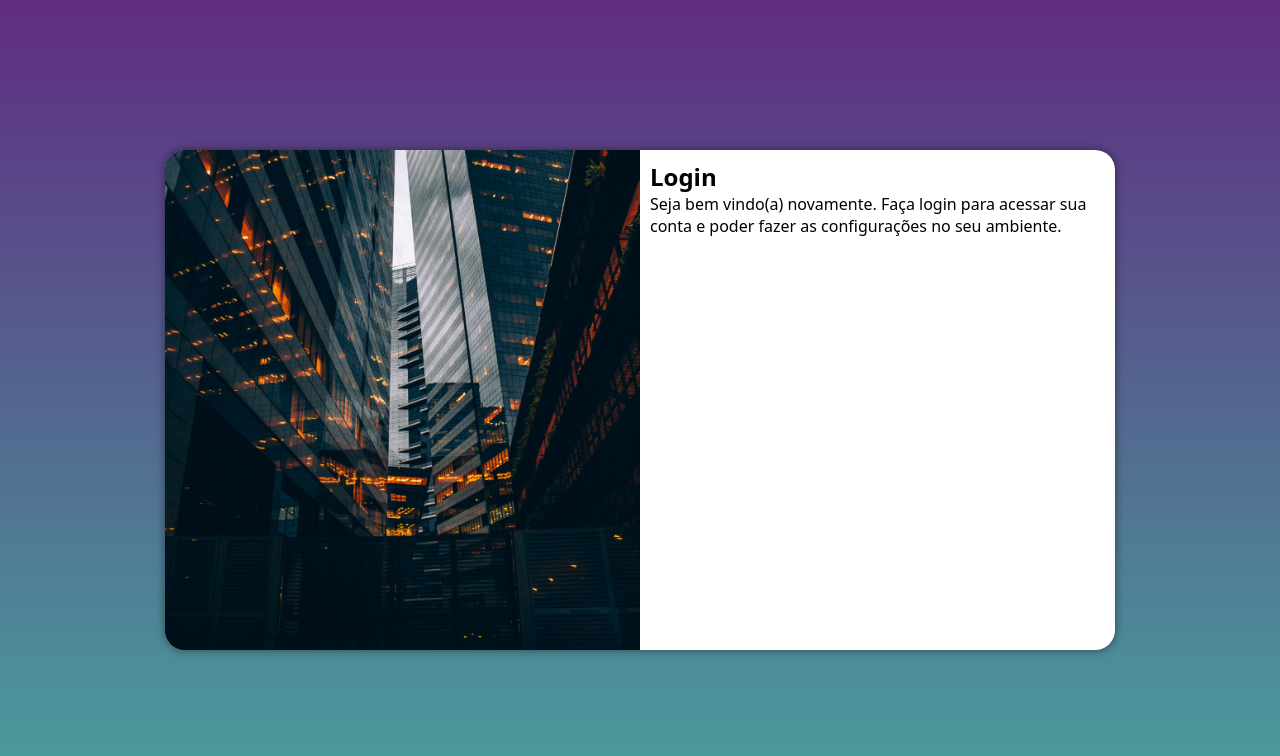
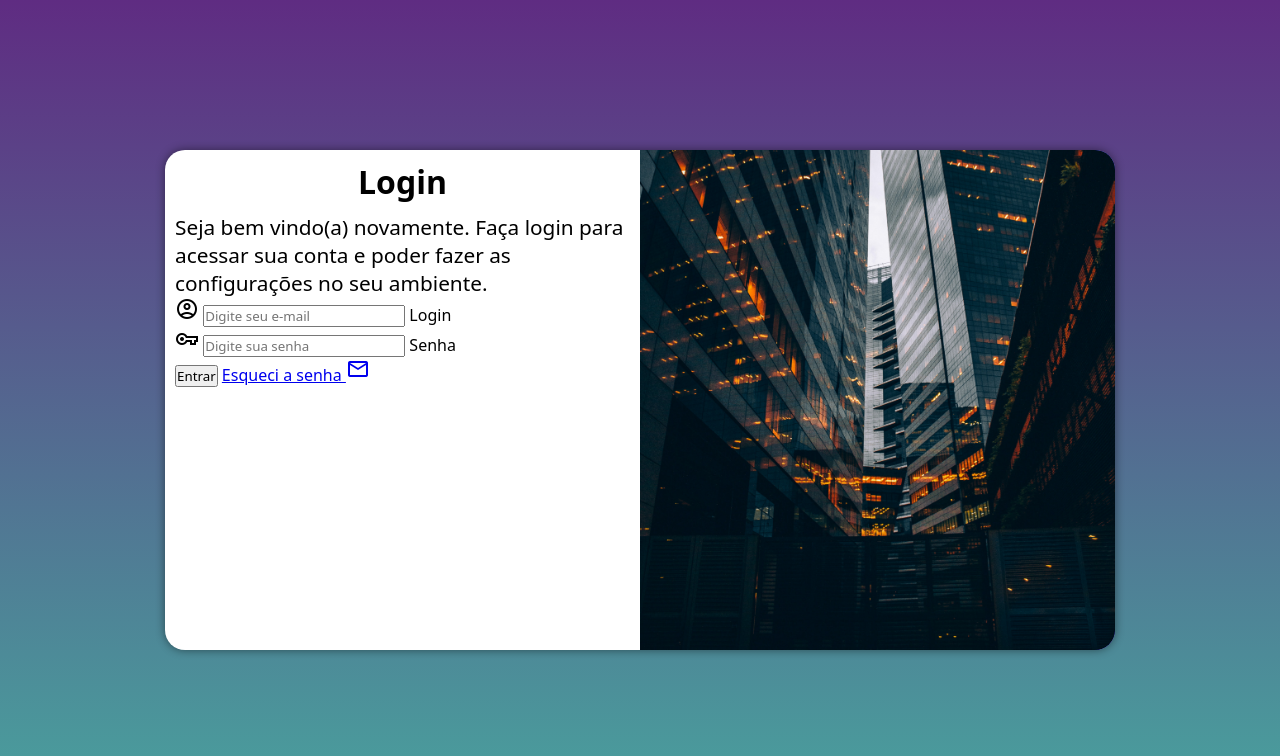
Before and after one commit to joaoviktorcardoso/projeto-login, a plain HTML site: page index.html in a window 1280 px wide. Drawn offline with nearby package versions, Linux system fonts and the light colour scheme.

Commit message:
adicionei o formulario

```diff
--- a/estilos/media-query.css
+++ b/estilos/media-query.css
@@ -37,13 +37,21 @@
 
 
     section#login > div#imagem {
-        float: left;
+        float: right;
         width: 50%;
         height: 100%;
     }
 
     section#login > div#formulario {
-        float: right;
+        float: left;
         width: 50%;
     }
+
+    div#formulario > h1 {
+        font-size: 2em;
+    }
+
+    div#formulario > p {
+        font-size: 1.3em;
+    }
 }
--- a/estilos/style.css
+++ b/estilos/style.css
@@ -56,5 +56,13 @@ section#login > div#imagem {
 section#login > div#formulario {
     padding: 10px;
     display: block;
+}
 
+div#formulario > h1 {
+    text-align: center;
+    margin-bottom: 10px
 }
+
+div#formulario > p {
+    font-size: 0.8em;
+}
--- a/index.html
+++ b/index.html
@@ -6,6 +6,9 @@
     <title>Projeto Login</title>
     <link rel="stylesheet" href="estilos/style.css">
     <link rel="stylesheet" href="estilos/media-query.css">
+
+    <link rel="stylesheet" href="https://fonts.googleapis.com/css2?family=Material+Symbols+Outlined:opsz,wght,FILL,GRAD@20..48,100..700,0..1,-50..200" />
+
 </head>
 <body>
     <main>
@@ -19,6 +22,28 @@
                 <p>Seja bem vindo(a) novamente. Faça login para acessar sua conta e poder fazer as configurações no seu ambiente.</p>
                 <form action="login.php" method="post">
 
+                    <div class="campo">
+                        <span class="material-symbols-outlined">
+                            account_circle
+                        </span>
+                        <input type="email" name="login" id="ilogin" placeholder="Digite seu e-mail" required autocomplete="email">
+                        <label for="ilogin">Login</label>
+                    </div>
+                    <div class="campo">
+                        <span class="material-symbols-outlined">
+                            vpn_key
+                        </span>
+                        <input type="password" name="senha" id="isenha" placeholder="Digite sua senha" required maxlength= "30" autocomplete="curret-password" minlength="8" maxlength="20">
+                        <label for="isenha">Senha</label>
+                    </div>
+
+                    <div>
+                        <input type="submit" value="Entrar">
+                        <a href="esqueci.html">Esqueci a senha   <span class="material-symbols-outlined">
+                            mail
+                        </span></i></a>
+                    </div>
+
                 </form>
             </div>
 
```
